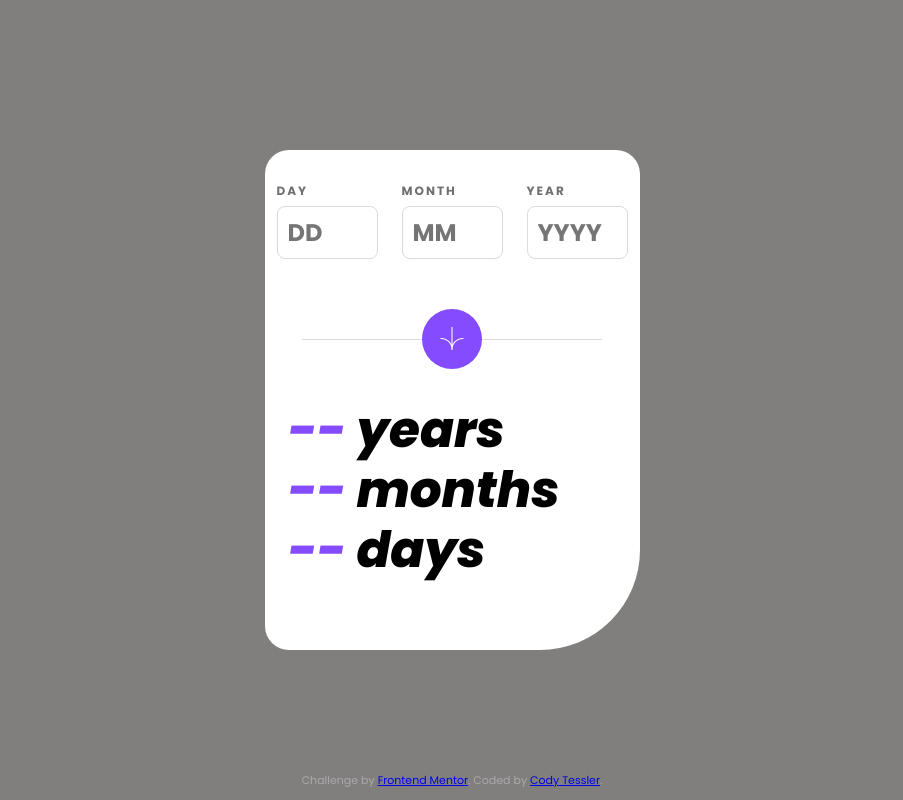
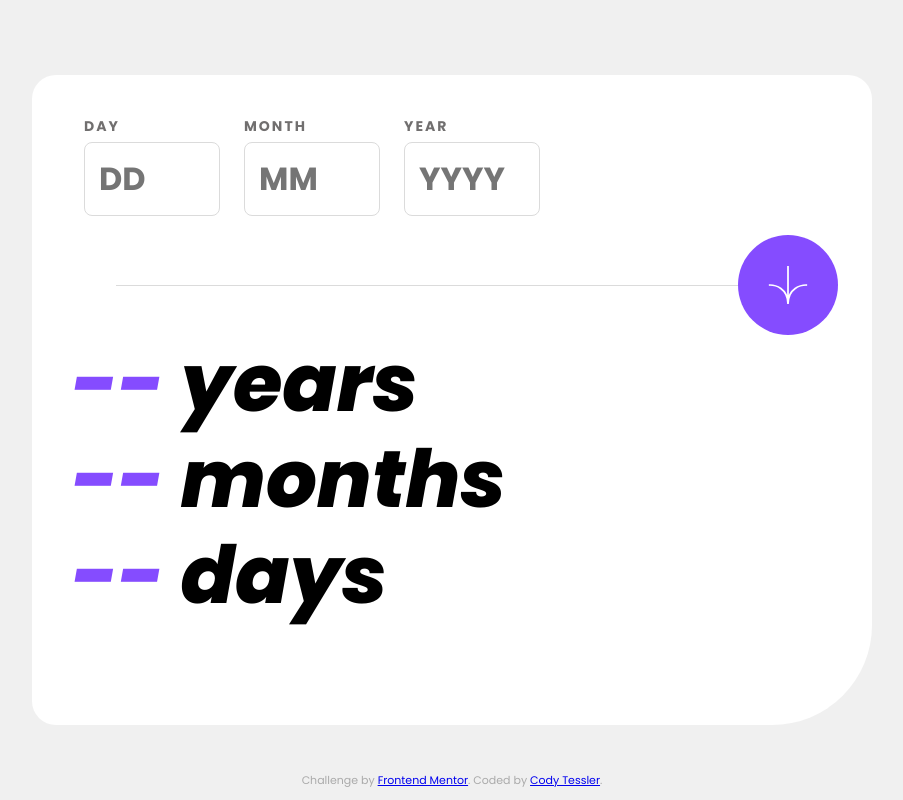
Before and after one commit to cjtessler/fem-age-calculator-app, a website: page index.html in a window 1280 px wide. Shown: the whole page, without its empty margins (188-1091 px from the left). Drawn offline with Linux system fonts and the light colour scheme.

Commit message:
Finalized

```diff
--- a/style.css
+++ b/style.css
@@ -49,7 +49,7 @@ html {
 }
 
 body {
-  background-color: #817e7e;
+  background-color: var(--off-white);
   font-size: 1.6em;
   line-height: 1.6;
   font-family: "Poppins", sans-serif;
@@ -83,7 +83,6 @@ body {
 .container {
   display: grid;
   grid-template-rows: 1fr 1fr;
-  /* This will divide the space evenly between the two rows */
   background-color: #fff;
   width: 375px;
   height: 500px;
@@ -161,6 +160,11 @@ button {
   margin: 0;
 }
 
+button:active {
+  transform: scale(0.95);
+  background-color: var(--off-black);
+}
+
 .divider {
   appearance: none;
   position: relative;
@@ -170,7 +174,7 @@ button {
   align-items: center;
   background-color: var(--purple);
   width: 60px;
-  height:60px;
+  height: 60px;
   border-radius: 50%;
 }
 
@@ -202,3 +206,38 @@ button {
 .age__number {
   color: var(--purple);
 }
+
+@media (min-width: 768px) {
+  .container {
+    width: 840px;
+    height: 650px;
+    grid-template-rows: 1fr 2fr;
+  }
+
+  .inputs-container {
+    margin: 4rem auto auto 4rem;
+    grid-template-columns: 1fr 1fr 1fr 2fr;
+  }
+
+  .input-container label {
+    font-size: 1.4rem;
+  }
+
+  .input-container input {
+    font-size: 32px;
+    padding: 1.2rem 1.4rem;
+  }
+
+  .divider {
+    width: 100px;
+    height: 100px;
+    left: 40%;
+  }
+
+  .age {
+    font-size: 80px;
+    padding-left: 40px;
+  }
+
+
+}
```
Also changed, not shown: style-guide.md (+2 -0 lines), README-template.md (deleted).
